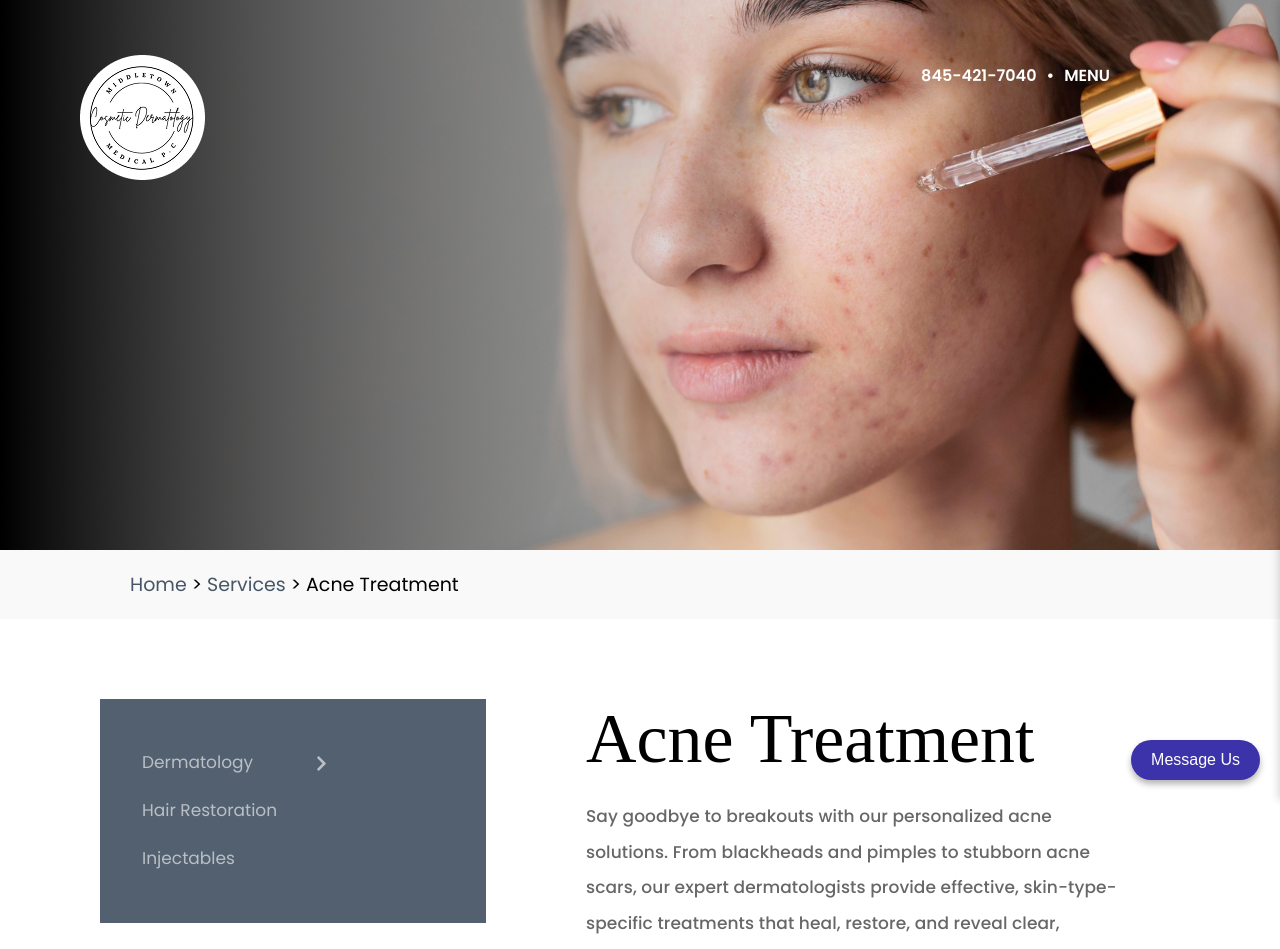
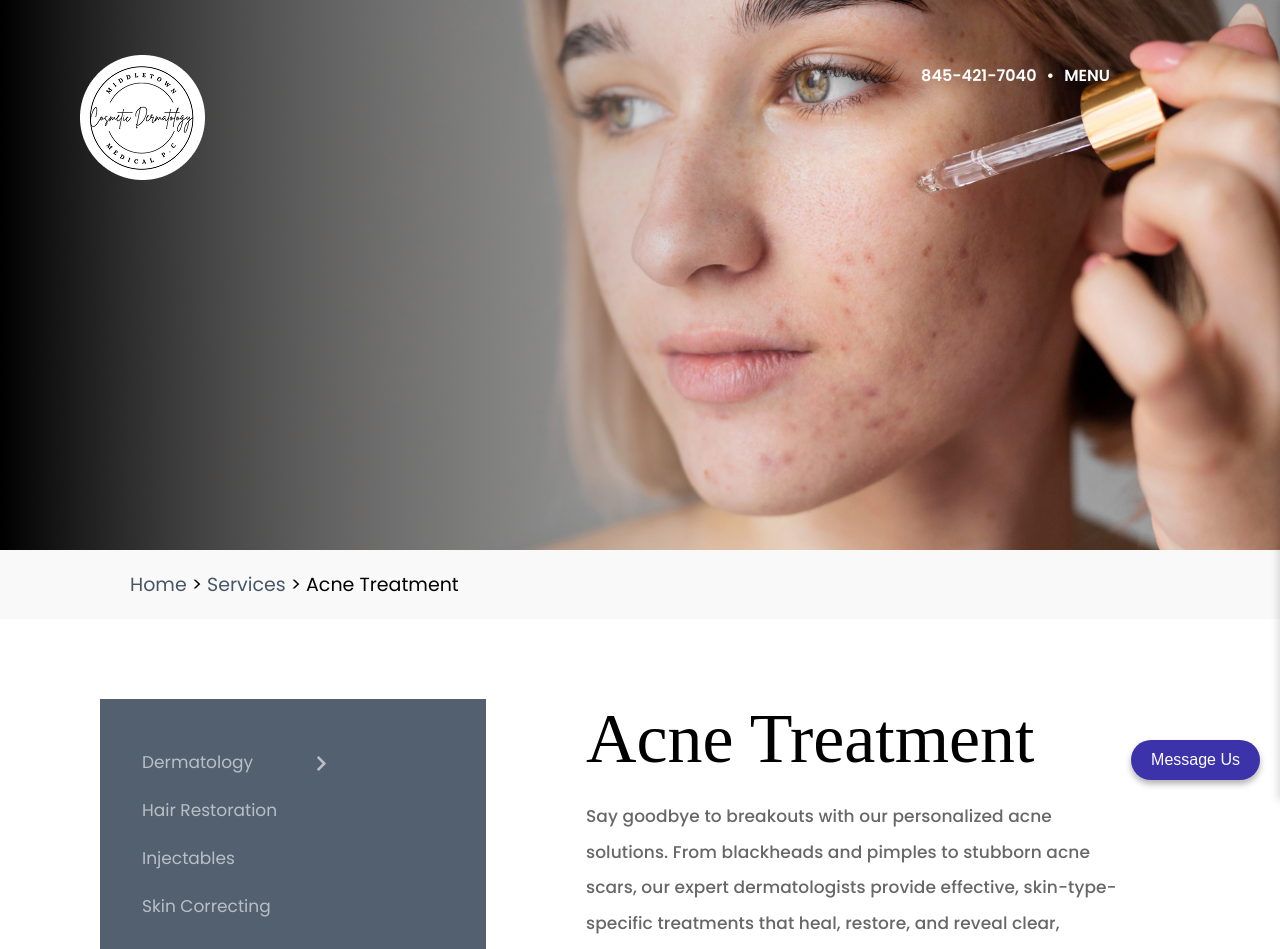
Before and after one commit to suraj-jha-github/dermatology-2, a React (Vite) app: page /services/acne-treatment in a window 1280 px wide. Shown: the top 949 px of the page. Built offline with nearby package versions, Linux system fonts and the light colour scheme; some icons are missing.

Commit message:
added change

```diff
--- a/src/components/ServicePage/Services.jsx
+++ b/src/components/ServicePage/Services.jsx
@@ -187,8 +187,8 @@ const Services = ({ selectedTab, setSelectedTab }) => {
                   </li>
                 );
               }
-              // Only show Hair Restoration and Injectables as main sidebar items
-              if (tab === 'Hair Restoration' || tab === 'Injectables') {
+              // Only show Hair Restoration, Injectables, and Skin Correcting as main sidebar items
+              if (tab === 'Hair Restoration' || tab === 'Injectables' || tab === 'Skin Correcting') {
                 return (
                   <li
                     key={tab}
--- a/src/data/serviceData.jsx
+++ b/src/data/serviceData.jsx
@@ -291,6 +291,86 @@ const serviceData = {
           {
             question: "When will I see results?",
             answer: "Wrinkle treatments show in 3–7 days. Fillers give immediate visible results.",
+          },
+        ],
+      },
+    ],
+  },
+  "Skin Correcting": {
+    main: "Skin correcting therapies aim to restore smoothness, clarity, and radiance by addressing underlying skin concerns like acne scars, fine lines, and uneven tone. Using advanced dermatological techniques, these treatments stimulate skin regeneration and boost collagen for healthier, rejuvenated skin.",
+    sections: [
+      {
+        heading: "What is Skin Correcting?",
+        content: "Skin correcting in dermatology focuses on enhancing skin clarity, texture, and tone by targeting underlying conditions like acne scars, pigmentation, and early signs of aging. Through specialized treatments, it promotes skin regeneration, stimulates collagen production, and restores a healthy, radiant appearance.",
+      },
+      {
+        heading: "What does it treat?",
+        content: "Skin correcting addresses a wide range of skin concerns, including:",
+        items: [
+          { title: "Acne scars and blemishes", content: "", hasBullet: true },
+          { title: "Fine lines and wrinkles", content: "", hasBullet: true },
+          { title: "Uneven skin tone and texture", content: "", hasBullet: true },
+          { title: "Hyperpigmentation and melasma", content: "", hasBullet: true },
+          { title: "Sun damage and age spots", content: "", hasBullet: true },
+          { title: "Enlarged pores", content: "", hasBullet: true },
+          { title: "Dull or tired-looking skin", content: "", hasBullet: true },
+        ],
+      },
+      {
+        heading: "Why treat early?",
+        content: "Early intervention can prevent worsening of scars or pigmentation and significantly improve skin health and appearance. Skin correcting not only enhances aesthetic confidence but also supports long-term skin wellness by encouraging collagen renewal and cell turnover.",
+      },
+      {
+        heading: "Popular Skin Correcting Treatments",
+        content: "",
+        items: [
+          {
+            title: "Platelet Rich Plasma (PRP) :",
+            content: "Enhance microneedling results by adding PRP. It boosts collagen production, reduces fine lines, and promotes younger, more vibrant skin with reduced recovery time.",
+            hasBullet: true,
+          },
+          {
+            title: "Chemical Peels (TCA & Jessner) :",
+            content: "Ideal for treating active acne, scars, melasma, sun damage, fine lines, and uneven tone. These peels deeply exfoliate to renew skin texture and clarity.",
+            hasBullet: true,
+          },
+        ],
+      },
+      {
+        heading: "Why Choose Us for Skin Correcting?",
+        content: "",
+        items: [
+          {
+            title: "Expert Care :",
+            content: "Experienced dermatologists ensure safe, expert skin correcting treatments.",
+            hasBullet: true,
+          },
+          {
+            title: "Advanced Technology :",
+            content: "State-of-the-art skin correcting techniques and equipment.",
+            hasBullet: true,
+          },
+          {
+            title: "Personalized Plans :",
+            content: "Customized treatment plans tailored to your specific skin concerns and goals.",
+            hasBullet: true,
+          },
+        ],
+      },
+      {
+        heading: "FAQ's",
+        faqs: [
+          {
+            question: "How long does it take to see results?",
+            answer: "Results typically begin to show within 2-4 weeks, with continued improvement over several months as collagen production increases.",
+          },
+          {
+            question: "Is skin correcting treatment painful?",
+            answer: "Most treatments are minimally uncomfortable. We use numbing techniques to ensure your comfort during the procedure.",
+          },
+          {
+            question: "How many sessions will I need?",
+            answer: "Most patients require 3-6 sessions spaced 4-6 weeks apart for optimal results, depending on your specific skin concerns.",
           },
         ],
       },
```
